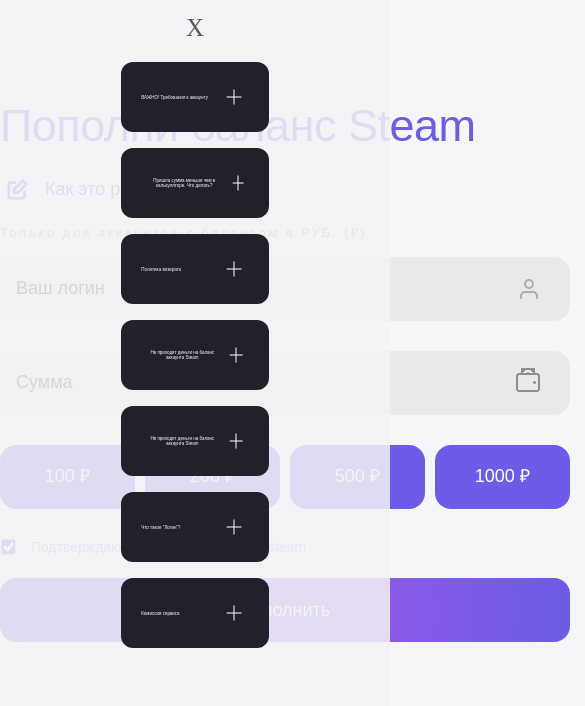
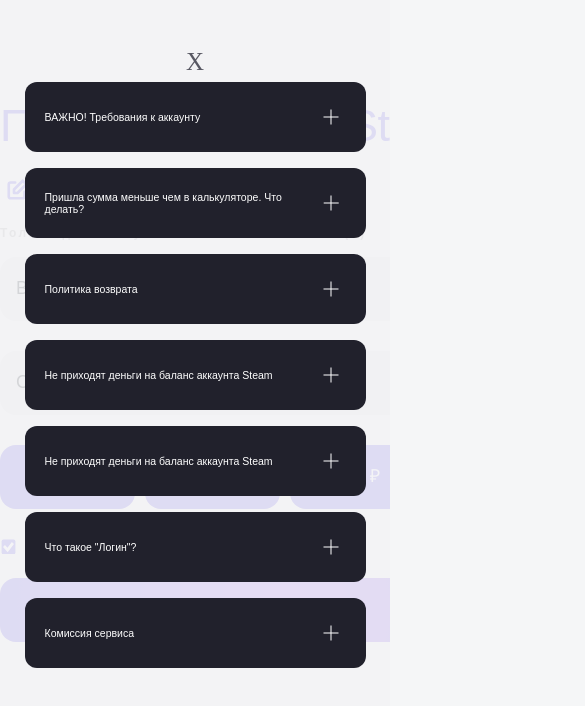
Before and after one commit to BadVoice/LayoutForProject, a website: page index.html in a window 390 px wide. Both pictures are taken after a click on the link "Как это работает?". Shown: the top 706 px of the page, 585 px wide, since content can reach past the window. Drawn offline with Linux system fonts and the light colour scheme.

Commit message:
add-adaptive-modal

```diff
--- a/css/modal.css
+++ b/css/modal.css
@@ -229,93 +229,49 @@
 
 /*сетка*/
 
-@media (max-width: 108em) {
-    html {
-        font-size: 9px;
+@media (max-width: 830px) {
+    .modal__inner {
+        width: 90%;
+        padding: 10px;
+        font-size: 2vw;
     }
 }
 
-@media (max-width: 105em) {
-    html {
-        font-size: 8.75px;
+@media (max-width: 830px) {
+    .modal__inner.show {
+        padding: 5px;
     }
 }
 
-@media (max-width: 91.5em) {
-    html {
-        font-size: 7.9px;
+@media (max-width: 550px) {
+    .modal__inner {
+        font-size: 2.7vw;
     }
 }
 
-@media (max-width: 91em) {
-    html {
-        font-size: 8.4px;
+@media (max-width: 550px) {
+    .accordion__control {
+        text-align: left;
     }
 }
 
-@media (max-width: 90em) {
-    html {
-        font-size: 7.9px;
+@media (max-width: 450px) {
+    .accordion__control {
+        padding: 10px 20px;
+        text-align: left;
+    }
+    .open .accordion__content {
+        padding: 10px 20px;
+        text-align: left;
     }
 }
 
-@media (max-width: 80em) {
-    html {
-        font-size: 7.2px
+@media (max-width: 350px) {
+    .accordion__control {
+        padding: 10px 10px;
     }
-}
-
-@media (max-width: 72em) {
-    html {
-        font-size: 6.5px;
-    }
-}
-
-@media (max-width: 64em) {
-    html {
-        font-size: 5.5px;
-    }
-}
-
-@media (max-width: 48em) {
-    html {
-        font-size: 10px;
-    }
-}
-
-@media (max-width: 44em) {
-    html {
-        font-size: 9px;
-    }
-}
-
-@media (max-width: 38em) {
-    html {
-        font-size: 8px;
-    }
-}
-
-@media (max-width: 34em) {
-    html {
-        font-size: 7px;
-    }
-}
-
-@media (max-width: 30em) {
-    html {
-        font-size: 6px;
-    }
-}
-
-@media (max-width: 26em) {
-    html {
-        font-size: 4.5px;
-    }
-}
-
-@media (max-width: 21em) {
-    html {
-        font-size: 4.4px;
+    .open .accordion__content {
+        padding: 10px 10px;
     }
 }
 
--- a/css/style.css
+++ b/css/style.css
@@ -64,6 +64,6 @@
     --font-family-r: RobotoR, sans-serif;
 }
 
-::-webkit-scrollbar {
+.modal::-webkit-scrollbar {
     display: none;
 }
--- a/index.html
+++ b/index.html
@@ -199,7 +199,7 @@
                 </div>
 
             </div>
-            <form action="#" class="modal block-center" style="display: none;">
+            <form action="#" class="modal block-center" style="display: none;" ( "Cache-Control: no-cache, must-revalidate"); ( "Pragma: no-cache");>
                 <div class="modal-close">X</div>
                 <div class="modal__inner show">
 
--- a/js/modal.js
+++ b/js/modal.js
@@ -1,12 +1,12 @@
 const modalFaq = document.querySelector('.forms_question__link')
 const modal = document.querySelector('.modal')
 const modalHide = document.querySelector('.modal__inner')
-
+const htmlElement = document.querySelector("html");
 
 
 modalFaq.addEventListener(('click'), (event) => {
     modal.style.display = 'flex';
-    document.body.style.overflow = "hidden";
+    htmlElement.style.overflow = "hidden";
 
     event.preventDefault();
 })
```
